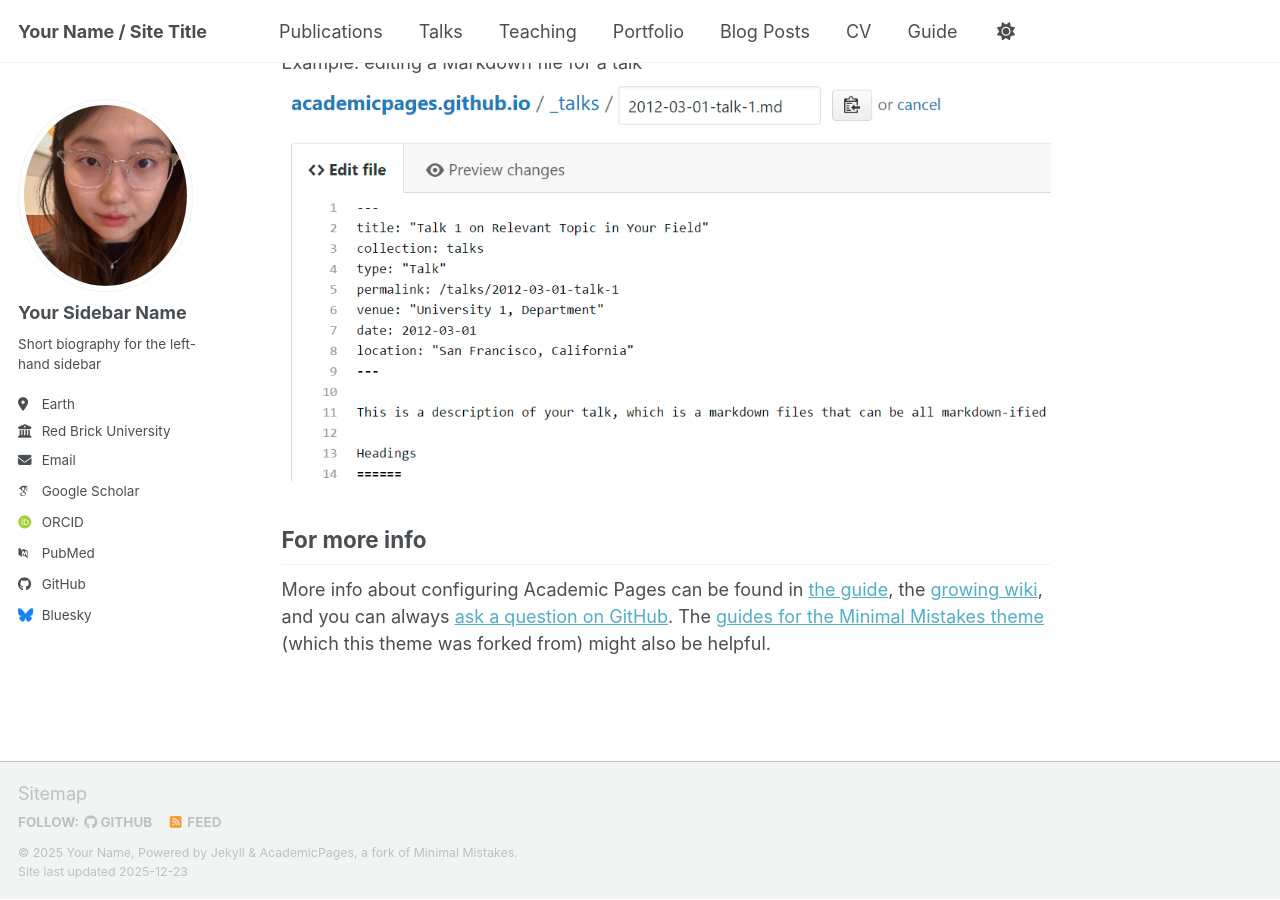
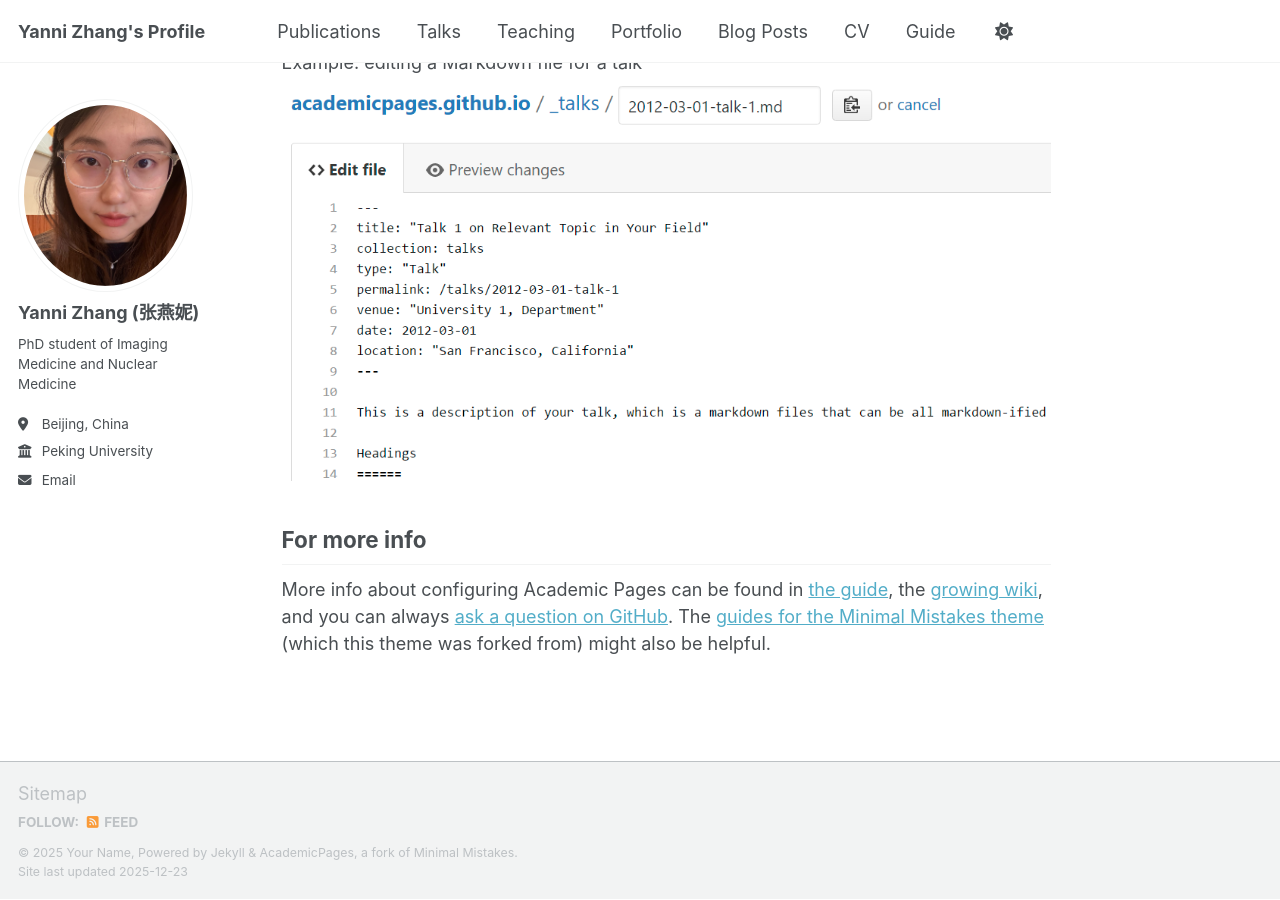
Before and after one commit to Yanniarea/Yanniarea.github.io, a Jekyll site: the page built from _pages/about.md, in a window 1280 px wide and 900 px high, scrolled down 2578 px. Built offline with Jekyll 4.4.1, drawn with Linux system fonts in a browser that asks for light colours; some web fonts are replaced; a script bundle is joined from its source files by our own code; library files that are not in the unit come from our copies.

Commit message:
Update _config.yml

```diff
--- a/_config.yml
+++ b/_config.yml
@@ -9,7 +9,7 @@
 # Basic Site Settings
 locale                   : "en-US"
 site_theme               : "default" # the available themes options are "default", "air", "sunrise", "mint", "dirt" and "contrast"
-title                    : "Your Name / Site Title"
+title                    : "Yanni Zhang's Profile"
 title_separator          : "-"
 name                     : &name "Your Name"
 description              : &description "Your Name's academic portfolio"   # Update this with a general description of your site, this is the default if not overridden by a page
@@ -24,24 +24,24 @@
 author:
   # Biographic information
   avatar           : "../images/Yanniarea.png"
-  name             : "Your Sidebar Name"
+  name             : "Yanni Zhang (张燕妮)"
   pronouns         : # example: "she/her"
-  bio              : "Short biography for the left-hand sidebar"
-  location         : "Earth"
-  employer         : "Red Brick University"
+  bio              : "PhD student of Imaging Medicine and Nuclear Medicine"
+  location         : "Beijing, China"
+  employer         : "Peking University"
   uri              : # URL
-  email            : "none@example.org"
+  email            : "zhangyni1@163.com"
 
   # Academic websites
   academia         : # URL
   arxiv            : # URL - Update with the correct link to your profile
-  googlescholar    : "https://scholar.google.com/citations?user=PS_CX0AAAAAJ"
+  googlescholar    : # "https://scholar.google.com/citations?user=PS_CX0AAAAAJ"
   inspire-hep      : # URL
   impactstory      : # URL
-  orcid            : "https://orcid.org/yourorcidurl"
+  orcid            : # "https://orcid.org/yourorcidurl"
   semantic         : # URL
   ssrn             : # URL
-  pubmed           : "https://www.ncbi.nlm.nih.gov/pubmed/?term=john+snow"
+  pubmed           : # "https://www.ncbi.nlm.nih.gov/pubmed/?term=john+snow"
   researchgate     : # URL
   scopus           : # URL
   zotero           : # URL
@@ -51,13 +51,13 @@
   bitbucket        : # Username - Update with your username on the site
   codepen          : # Username
   dribbble         : # Username
-  github           : "academicpages"
+  github           : # "academicpages"
   kaggle           : # Username
   stackoverflow    : # User number or user number and name (i.e., use "1" or "1/jeff-atwood")
 
   # Social media
   artstation       : # Username
-  bluesky          : "bsky.app" # Replace this with you Bluesky username
+  bluesky          : # "bsky.app" # Replace this with you Bluesky username
   facebook         : # Username
   flickr           : # Username
   foursquare       : # Username
```
